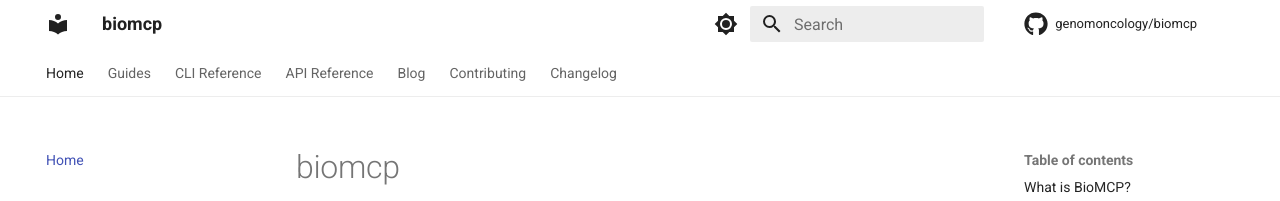
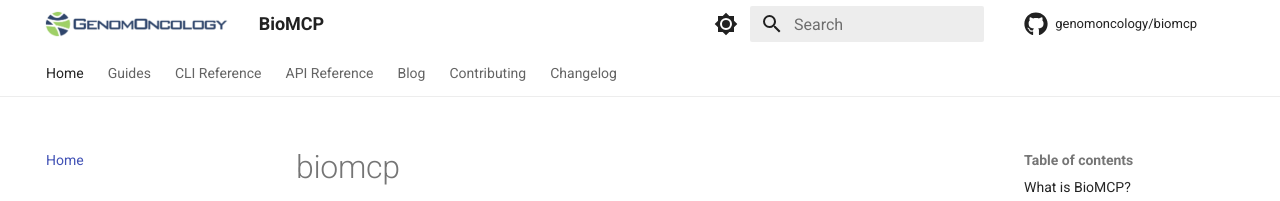
Before and after one commit to wenliangz/biomcp, an MkDocs documentation site: the page built from docs/index.md, in a window 1280 px wide. Shown: the top 201 px of the page. Built offline with MkDocs 1.6.1 and Material for MkDocs 9.7.7, drawn with Linux system fonts in a browser that asks for light colours; comment, search, counter and statistics services are not loaded.

Commit message:
Add logo, favicon, and update site name
- Added logo and favicon.
- Updated the site name from "biomcp" to "BioMCP".
- Configured theme to use the new logo and favicon.
- Set up color scheme preferences for light and dark modes.
- Updated primary and accent colors for both light and dark modes.
- Configured toggle icons and names for switching between modes.
- Updated the copyright information.

```diff
--- a/mkdocs.yml
+++ b/mkdocs.yml
@@ -1,4 +1,4 @@
-site_name: biomcp
+site_name: BioMCP
 repo_url: https://github.com/genomoncology/biomcp
 site_url: https://biomcp.org/
 site_description: Biomedical Model Context Protocol Server
@@ -38,6 +38,8 @@
           paths: ["src/biomcp"]
 theme:
   name: material
+  logo: assets/logo.png
+  favicon: assets/favicon.ico
   feature:
     tabs: true
   palette:
```
Also changed, not shown: docs/assets/favicon.ico (added), docs/assets/logo.png (added).
